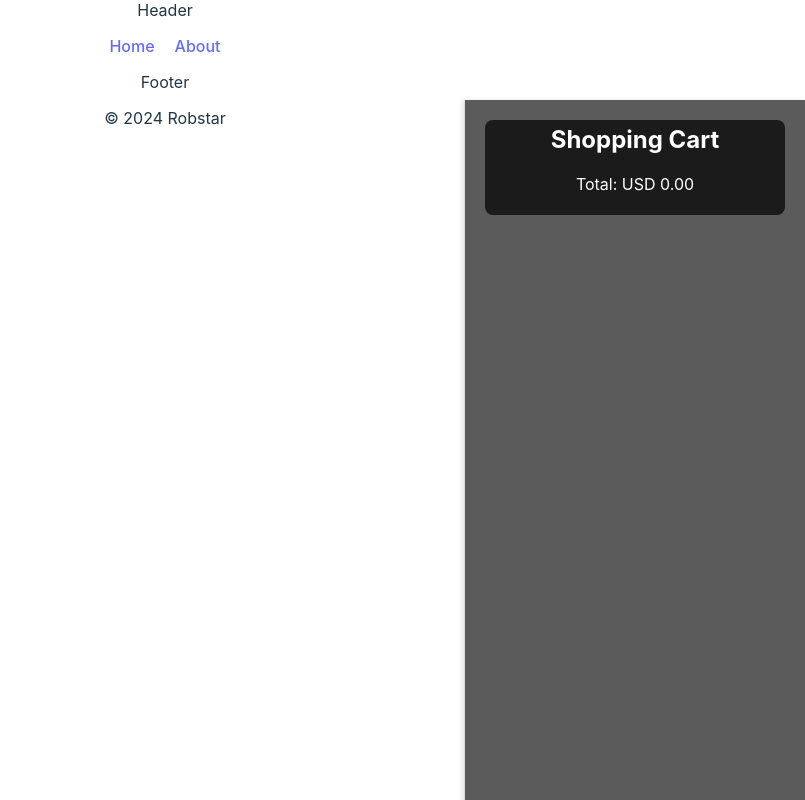
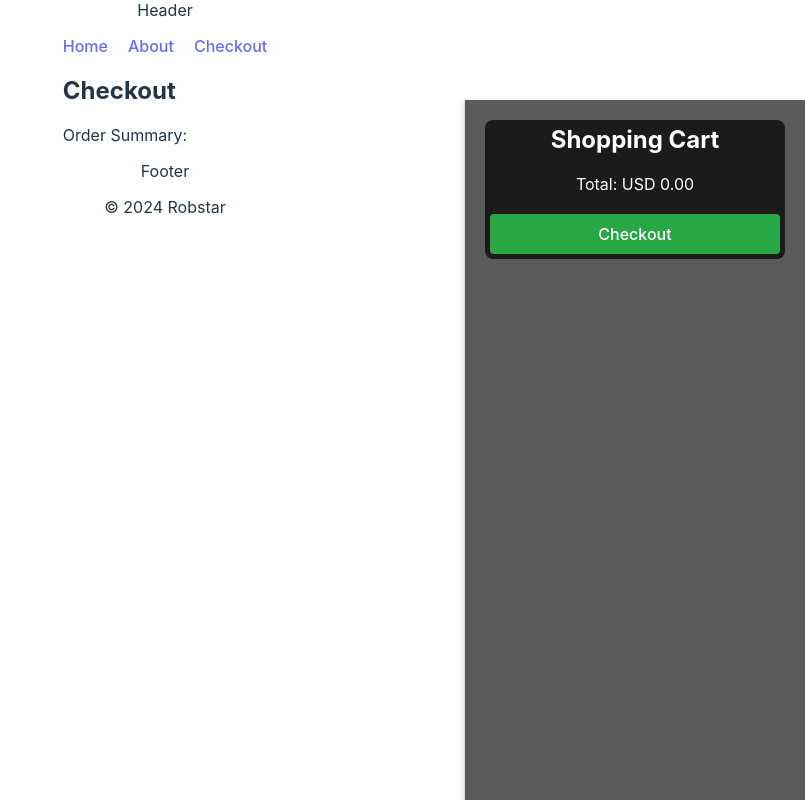
Before and after one commit to RobertAhlin/webshop-with-react, a React (Vite) app: page /checkout in a window 1280 px wide. Shown: the whole page, without its empty margins (475-1280 px from the left). Built offline with nearby package versions, Linux system fonts and the light colour scheme.

Commit message:
Added Checkout button in shopping cart

```diff
--- a/src/App.jsx
+++ b/src/App.jsx
@@ -1,7 +1,9 @@
+// src/App.jsx
 import React, { useState, useEffect } from 'react';
 import { BrowserRouter as Router, Routes, Route } from 'react-router-dom';
 import Home from './pages/Home';
 import About from './pages/About';
+import Checkout from './pages/Checkout';
 import Header from './components/Header';
 import Footer from './components/Footer';
 import Sidebar from './components/Sidebar';
@@ -57,6 +59,7 @@ const App = () => {
                     <Routes>
                         <Route path="/" element={<Home addToCart={addToCart} />} />
                         <Route path="/about" element={<About />} />
+                        <Route path="/checkout" element={<Checkout />} />
                     </Routes>
                 </main>
                 <Footer />
--- a/src/components/Header.jsx
+++ b/src/components/Header.jsx
@@ -1,15 +1,17 @@
+// src/components/Header.jsx
 import React from 'react';
 import { Link } from 'react-router-dom';
 
+
 const Header = () => {
     return (
-        <header className="center"> {/* Add center class */}
+        <header className="center">
             <div className="logo">Header</div>
             <nav>
-                <ul className="nav-links"> {/* Add nav-links class */}
+                <ul className="nav-links">
                     <li><Link to="/">Home</Link></li>
                     <li><Link to="/about">About</Link></li>
-                    {/* Add more navigation links as needed */}
+                    <li><Link to="/checkout">Checkout</Link></li>
                 </ul>
             </nav>
         </header>
--- a/src/components/ShoppingCart.css
+++ b/src/components/ShoppingCart.css
@@ -76,3 +76,21 @@
     display: flex;
     align-items: center;
 }
+
+.checkout-button {
+    display: block;
+    width: 100%;
+    padding: 10px;
+    background-color: #28a745;
+    color: white;
+    border: none;
+    border-radius: 4px;
+    text-align: center;
+    font-size: 16px;
+    cursor: pointer;
+    margin-top: 20px;
+}
+
+.checkout-button:hover {
+    background-color: #218838;
+}
--- a/src/components/ShoppingCart.jsx
+++ b/src/components/ShoppingCart.jsx
@@ -1,4 +1,6 @@
+// src/components/ShoppingCart.jsx
 import React from 'react';
+import { Link } from 'react-router-dom';
 import './ShoppingCart.css';
 
 const ShoppingCart = ({ cartItems, removeFromCart, adjustQuantity }) => {
@@ -9,6 +11,11 @@ const ShoppingCart = ({ cartItems, removeFromCart, adjustQuantity }) => {
         <div className="shopping-cart">
             <h2>Shopping Cart</h2>
             <p>Total: USD {totalSum.toFixed(2)}</p>
+            <div className="checkout-container">
+                <Link to="/checkout">
+                    <button className="checkout-button">Checkout</button>
+                </Link>
+            </div>
             <ul>
                 {cartItems.map((item, index) => (
                     <li key={index} className="cart-item">
@@ -22,7 +29,6 @@ const ShoppingCart = ({ cartItems, removeFromCart, adjustQuantity }) => {
                             <button className="minus-quantity-button" onClick={() => adjustQuantity(index, -1)}>-</button>
                             <button className="remove-button" onClick={() => removeFromCart(index)}>🗑️</button>
                         </div>
-
                     </li>
                 ))}
             </ul>
@@ -31,4 +37,3 @@ const ShoppingCart = ({ cartItems, removeFromCart, adjustQuantity }) => {
 };
 
 export default ShoppingCart;
-// src/components/ShoppingCart.jsx
--- /dev/null
+++ b/src/pages/Checkout.jsx
@@ -0,0 +1,14 @@
+// src/pages/Checkout.jsx
+import React from 'react';
+
+const Checkout = () => {
+    return (
+        <div className="checkout">
+            <h2>Checkout</h2>
+            <p>Order Summary:</p>
+            {/* Add order summary details here */}
+        </div>
+    );
+};
+
+export default Checkout;
```
Also changed, not shown: 2 other files (tests, documents, lock files or other folders). Lines whose indentation alone changed are shown as unchanged.
